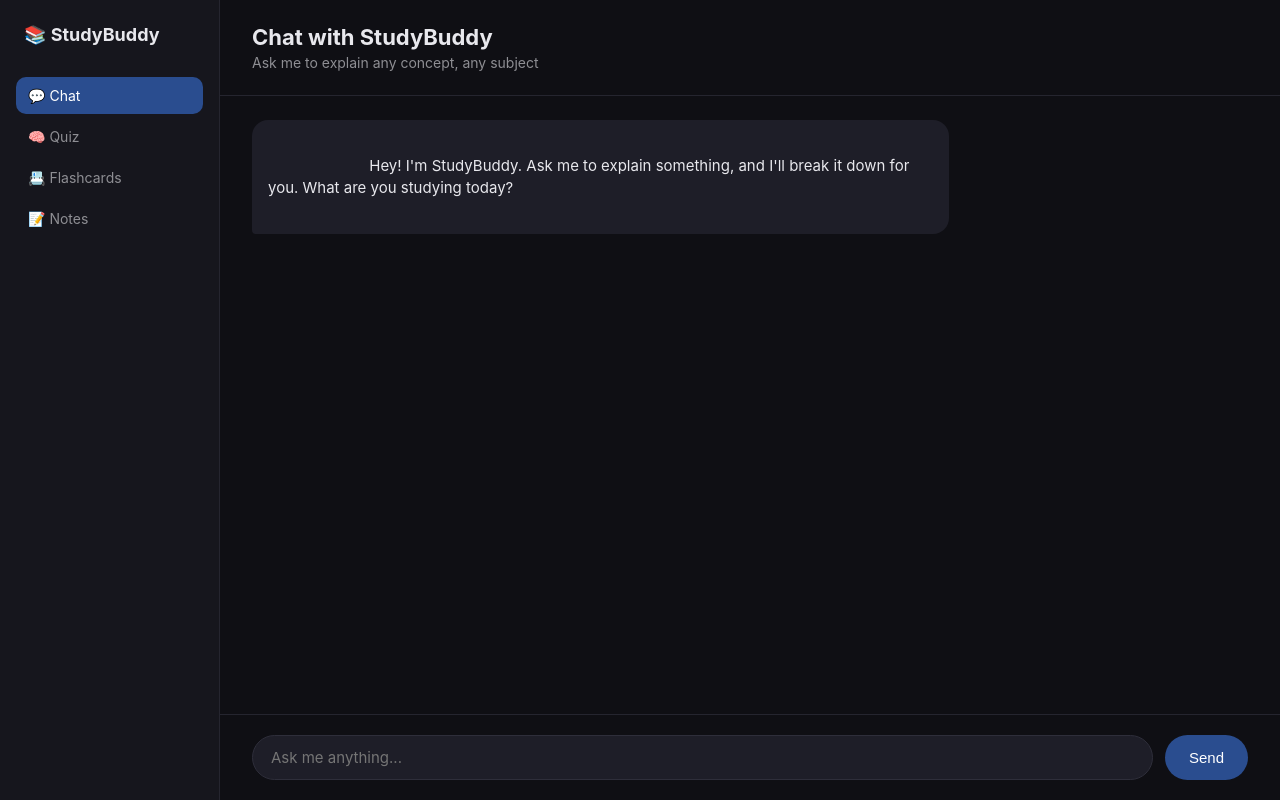
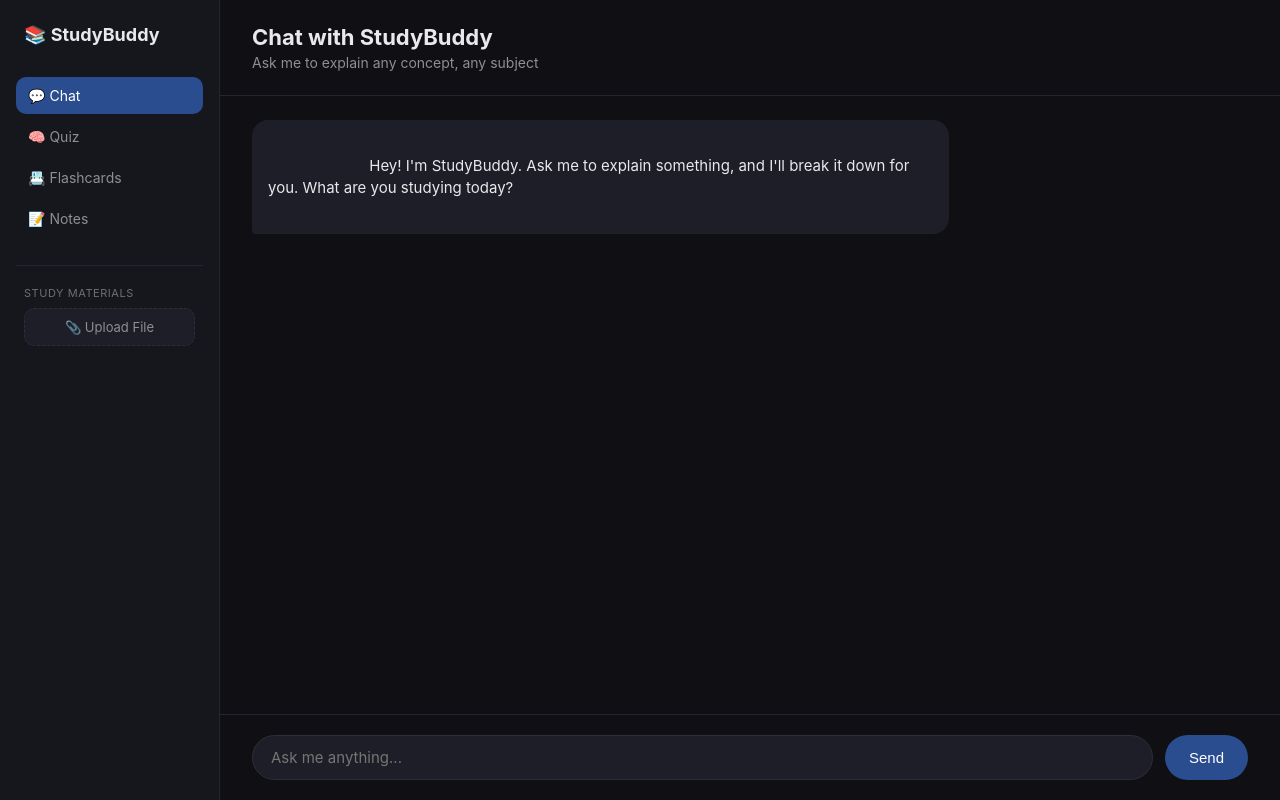
Before and after one commit to samtyndall06/studybuddy-ai, a Flask app: page / in a window 1280 px wide. Run offline with Flask 3, Linux system fonts and the light colour scheme; data that the repository does not hold is empty.

Commit message:
Added file upload feature

```diff
--- a/app.py
+++ b/app.py
@@ -1,8 +1,31 @@
 from flask import Flask, render_template, request, jsonify
 import requests
 import json
+import os
+import pdfplumber
+from werkzeug.utils import secure_filename
 
 app = Flask(__name__)
+
+UPLOAD_FOLDER = 'uploads'
+ALLOWED_EXTENSIONS = {'pdf', 'txt'}
+app.config['UPLOAD_FOLDER'] = UPLOAD_FOLDER
+
+# Store extracted text from uploaded documents in memory
+# Key: filename, Value: extracted text content
+document_store = {}
+
+def allowed_file(filename):
+    return '.' in filename and filename.rsplit('.', 1)[1].lower() in ALLOWED_EXTENSIONS
+
+def extract_text_from_pdf(filepath):
+    text = ""
+    with pdfplumber.open(filepath) as pdf:
+        for page in pdf.pages:
+            page_text = page.extract_text()
+            if page_text:
+                text += page_text + "\n"
+    return text
 
 OLLAMA_URL = "http://localhost:11434/api/generate"
 
@@ -15,10 +38,18 @@ def home():
 def chat():
     data = request.get_json()
     user_message = data.get('message', '')
+    selected_doc = data.get('document', None)
+
+    # Build context from selected document if one was chosen
+    context = ""
+    if selected_doc and selected_doc in document_store:
+        context = f"Use this document content to help answer the question:\n\n{document_store[selected_doc]}\n\n"
+
+    full_prompt = context + "Question: " + user_message if context else user_message
 
     response = requests.post(OLLAMA_URL, json={
         "model": "llama3.2",
-        "prompt": user_message,
+        "prompt": full_prompt,
         "stream": False
     })
 
@@ -28,11 +59,68 @@ def chat():
     else:
         return jsonify({"reply": "Sorry, something went wrong."}), 500
 
+@app.route('/api/upload', methods=['POST'])
+def upload_file():
+    if 'file' not in request.files:
+        return jsonify({"error": "No file provided"}), 400
+
+    file = request.files['file']
+
+    if file.filename == '':
+        return jsonify({"error": "No file selected"}), 400
+
+    if not allowed_file(file.filename):
+        return jsonify({"error": "Only PDF and TXT files are allowed"}), 400
+
+    filename = secure_filename(file.filename)
+    filepath = os.path.join(app.config['UPLOAD_FOLDER'], filename)
+    file.save(filepath)
+
+    # Extract text based on file type
+    try:
+        if filename.lower().endswith('.pdf'):
+            text = extract_text_from_pdf(filepath)
+        else:
+            with open(filepath, 'r', encoding='utf-8') as f:
+                text = f.read()
+
+        # Store extracted text, limited to avoid overwhelming the AI
+        document_store[filename] = text[:8000]
+
+        return jsonify({
+            "message": "File uploaded successfully",
+            "filename": filename,
+            "preview": text[:200] + "..." if len(text) > 200 else text
+        })
+    except Exception as e:
+        return jsonify({"error": f"Failed to process file: {str(e)}"}), 500
+
+
+@app.route('/api/documents', methods=['GET'])
+def list_documents():
+    return jsonify({"documents": list(document_store.keys())})
+
+
+@app.route('/api/documents/<filename>', methods=['DELETE'])
+def delete_document(filename):
+    if filename in document_store:
+        del document_store[filename]
+        filepath = os.path.join(app.config['UPLOAD_FOLDER'], filename)
+        if os.path.exists(filepath):
+            os.remove(filepath)
+        return jsonify({"message": "Document removed"})
+    return jsonify({"error": "Document not found"}), 404
+
 @app.route('/api/quiz/generate', methods=['POST'])
 def generate_quiz():
     data = request.get_json()
     topic = data.get('topic', '')
     count = data.get('count', 5)
+    selected_doc = data.get('document', None)
+
+    context = ""
+    if selected_doc and selected_doc in document_store:
+        context = f"Base the questions on this document content:\n\n{document_store[selected_doc]}\n\n"
 
     questions = []
     asked_already = []
@@ -42,7 +130,7 @@ def generate_quiz():
         if asked_already:
             exclude_text = f"\nDo not repeat these already-asked questions: {'; '.join(asked_already)}"
 
-        prompt = f"""Generate ONE quiz question about: {topic}{exclude_text}
+        prompt = f"""{context}Generate ONE quiz question about: {topic}{exclude_text}
 
 Respond with ONLY this JSON object, nothing else:
 {{"question": "the question text here"}}"""
@@ -62,7 +150,6 @@ Respond with ONLY this JSON object, nothing else:
                     questions.append({"question": result['question']})
                     asked_already.append(result['question'])
             except json.JSONDecodeError:
-                print(f"Failed to parse question {i+1}")
                 continue
 
     if not questions:
--- a/requirements.txt
+++ b/requirements.txt
@@ -1,2 +1,3 @@
 flask
 requests
+pdfplumber
--- a/static/css/style.css
+++ b/static/css/style.css
@@ -260,3 +260,57 @@ body {
 .quiz-results h2 { font-size: 26px; margin-bottom: 1rem; }
 .quiz-score { font-size: 18px; color: #8e8e93; margin-bottom: 1.5rem; }
 .quiz-results button { max-width: 240px; }
+
+.sidebar-divider {
+    height: 1px;
+    background: #25252f;
+    margin: 1.5rem 0 1rem;
+}
+.sidebar-section { padding: 0 0.5rem; }
+.sidebar-label {
+    font-size: 11px;
+    color: #6e6e73;
+    text-transform: uppercase;
+    letter-spacing: 0.05em;
+    margin-bottom: 8px;
+}
+.upload-btn {
+    display: block;
+    background: #1e1e28;
+    border: 1px dashed #2e2e3a;
+    border-radius: 10px;
+    padding: 10px;
+    text-align: center;
+    font-size: 13px;
+    color: #8e8e93;
+    cursor: pointer;
+    transition: all 0.2s;
+    margin-bottom: 0.75rem;
+}
+.upload-btn:hover { border-color: #2a4d8f; color: #e8e8ed; }
+.document-list { display: flex; flex-direction: column; gap: 6px; }
+.document-item {
+    background: #1e1e28;
+    border-radius: 8px;
+    padding: 8px 10px;
+    font-size: 12px;
+    display: flex;
+    justify-content: space-between;
+    align-items: center;
+    cursor: pointer;
+    transition: background 0.2s;
+}
+.document-item:hover { background: #25252f; }
+.document-item.selected { background: #2a4d8f; }
+.document-name {
+    overflow: hidden;
+    text-overflow: ellipsis;
+    white-space: nowrap;
+    max-width: 130px;
+}
+.document-remove {
+    color: #d93025;
+    cursor: pointer;
+    font-size: 14px;
+    padding: 2px;
+}
--- a/static/js/main.js
+++ b/static/js/main.js
@@ -50,7 +50,7 @@ async function sendMessage() {
         const response = await fetch('/api/chat', {
             method: 'POST',
             headers: { 'Content-Type': 'application/json' },
-            body: JSON.stringify({ message })
+            body: JSON.stringify({ message, document: selectedDocument })
         });
         const data = await response.json();
         removeTyping();
@@ -110,7 +110,7 @@ startQuizBtn.addEventListener('click', async () => {
         const response = await fetch('/api/quiz/generate', {
             method: 'POST',
             headers: { 'Content-Type': 'application/json' },
-            body: JSON.stringify({ topic, count: parseInt(count) })
+            body: JSON.stringify({ topic, count: parseInt(count), document: selectedDocument })
         });
         const data = await response.json();
 
@@ -208,3 +208,64 @@ newQuizBtn.addEventListener('click', () => {
     quizSetup.style.display = 'flex';
     document.getElementById('quiz-topic').value = '';
 });
+
+// ---- FILE UPLOAD ----
+let selectedDocument = null;
+const fileUpload = document.getElementById('file-upload');
+const documentList = document.getElementById('document-list');
+
+fileUpload.addEventListener('change', async () => {
+    const file = fileUpload.files[0];
+    if (!file) return;
+
+    const formData = new FormData();
+    formData.append('file', file);
+
+    try {
+        const response = await fetch('/api/upload', {
+            method: 'POST',
+            body: formData
+        });
+        const data = await response.json();
+
+        if (response.ok) {
+            addMessage(`📎 Uploaded "${data.filename}" — you can now select it to ask questions or generate quizzes from it.`, 'ai');
+            loadDocuments();
+        } else {
+            alert(data.error || 'Upload failed');
+        }
+    } catch (error) {
+        alert('Error uploading file');
+    }
+
+    fileUpload.value = '';
+});
+
+async function loadDocuments() {
+    const response = await fetch('/api/documents');
+    const data = await response.json();
+
+    documentList.innerHTML = '';
+    data.documents.forEach(filename => {
+        const item = document.createElement('div');
+        item.className = `document-item ${selectedDocument === filename ? 'selected' : ''}`;
+        item.innerHTML = `
+            <span class="document-name">📄 ${filename}</span>
+            <span class="document-remove" data-filename="${filename}">✕</span>
+        `;
+        item.addEventListener('click', (e) => {
+            if (e.target.classList.contains('document-remove')) return;
+            selectedDocument = selectedDocument === filename ? null : filename;
+            loadDocuments();
+        });
+        item.querySelector('.document-remove').addEventListener('click', async (e) => {
+            e.stopPropagation();
+            await fetch(`/api/documents/${filename}`, { method: 'DELETE' });
+            if (selectedDocument === filename) selectedDocument = null;
+            loadDocuments();
+        });
+        documentList.appendChild(item);
+    });
+}
+
+loadDocuments();
--- a/templates/index.html
+++ b/templates/index.html
@@ -16,6 +16,15 @@
             <button class="nav-btn" data-mode="quiz">🧠 Quiz</button>
             <button class="nav-btn" data-mode="flashcards">📇 Flashcards</button>
             <button class="nav-btn" data-mode="notes">📝 Notes</button>
+            <div class="sidebar-divider"></div>
+            <div class="sidebar-section">
+                <p class="sidebar-label">Study Materials</p>
+                <label class="upload-btn">
+                    📎 Upload File
+                    <input type="file" id="file-upload" accept=".pdf,.txt" hidden />
+                </label>
+                <div id="document-list" class="document-list"></div>
+            </div>
         </nav>
     </aside>
 
```
Also changed, not shown: 1 other file.
